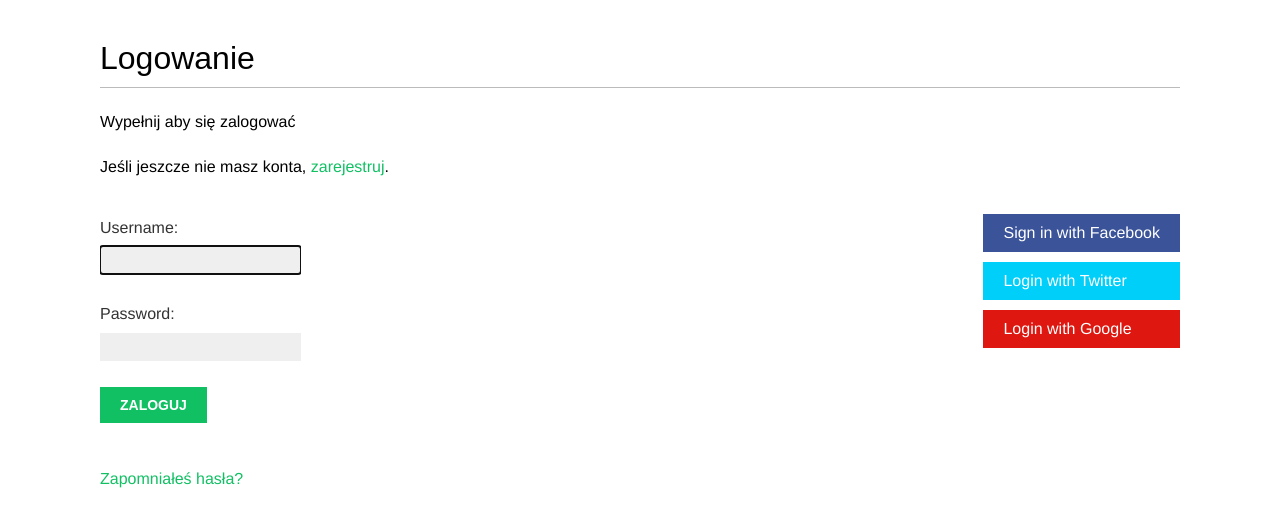
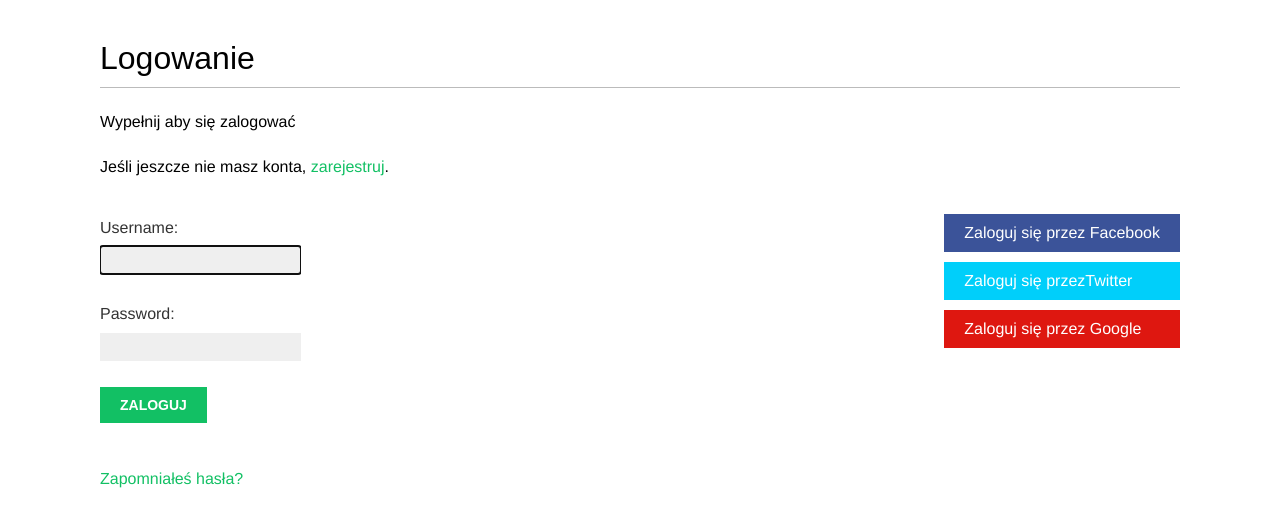
Before and after one commit to Jopus7/Photolibre, a Django app: page /account/login/ in a window 1280 px wide. Shown: the part 47-574 px from the top of the page. Run offline with Django 4.2, Linux system fonts and the light colour scheme; some web fonts are replaced.

Commit message:
social authentication

```diff
--- a/bookmarks/account/templates/registration/login.html
+++ b/bookmarks/account/templates/registration/login.html
@@ -25,13 +25,13 @@
 <div class="social">
     <ul>
       <li class="facebook">
-        <a href="{% url "social:begin" "facebook" %}">Sign in with Facebook</a>
+        <a href="{% url "social:begin" "facebook" %}">Zaloguj się przez Facebook</a>
       </li>
       <li class="twitter">
-        <a href="{% url "social:begin" "twitter" %}">Login with Twitter</a>
+        <a href="{% url "social:begin" "twitter" %}">Zaloguj się przezTwitter</a>
       </li>
       <li class="google">
-        <a href="{% url "social:begin" "google-oauth2" %}">Login with Google</a>
+        <a href="{% url "social:begin" "google-oauth2" %}">Zaloguj się przez Google</a>
       </li>
     </ul>
   </div>
```
